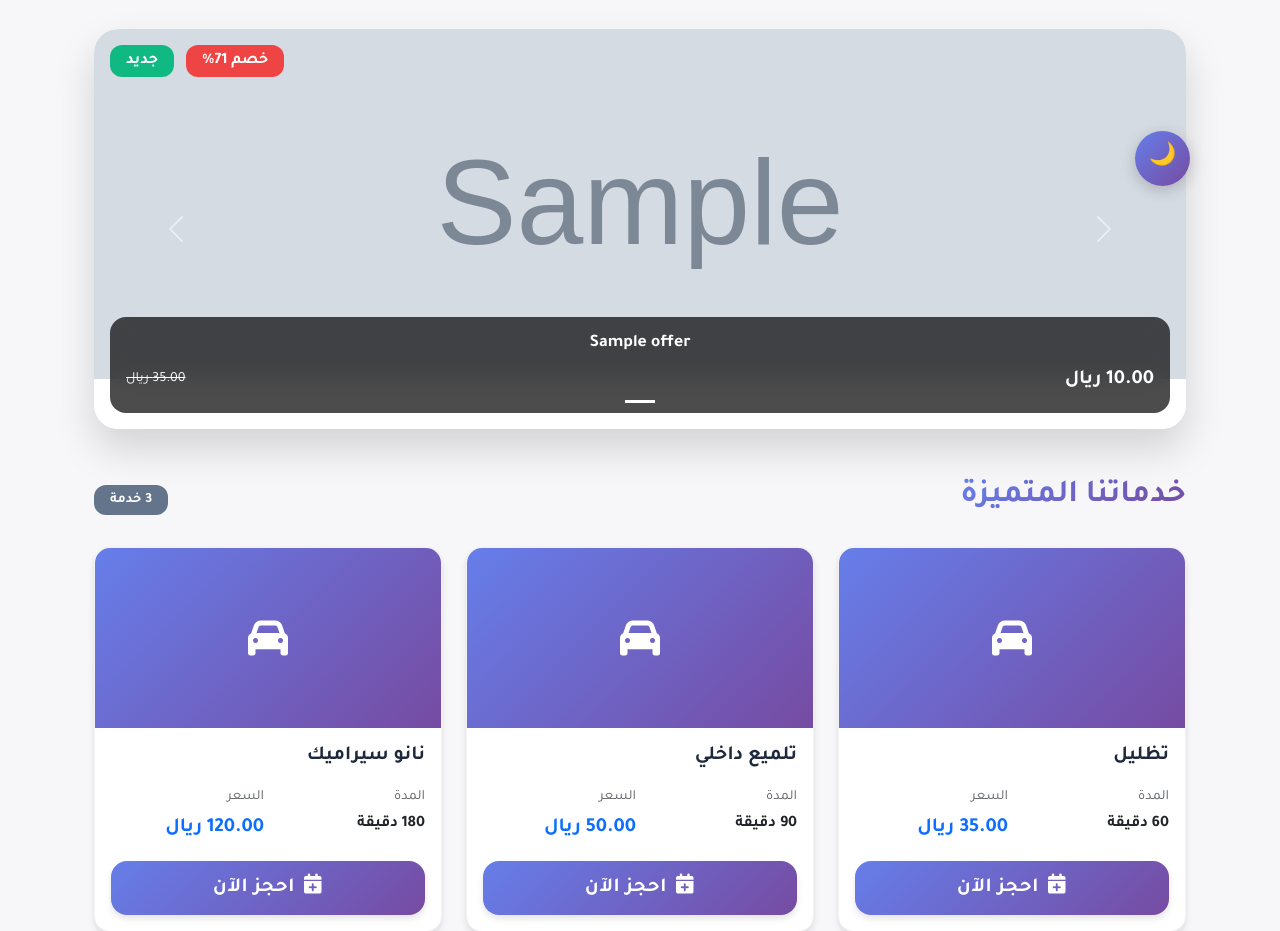
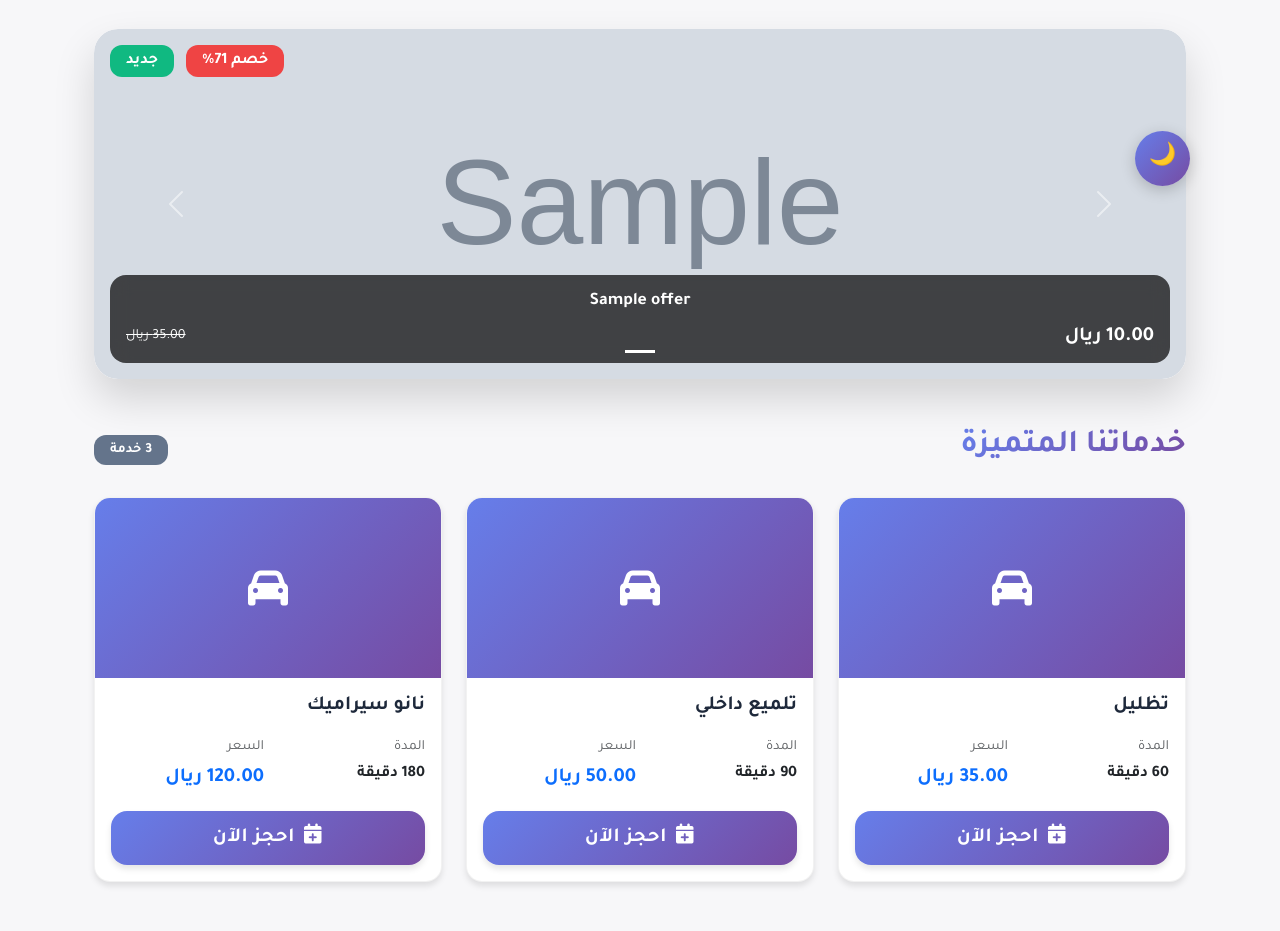
Before and after one commit to king28mohammed20-hash/bestone, a Flask app: page / in a window 1280 px wide. Shown: the part 594-1525 px from the top of the page. Run offline with Flask 3, Linux system fonts and the light colour scheme; data comes from the database, SQL or seed files in the repository; tables that the repository leaves empty hold one stand-in row (values such as "Sample post"); grey boxes marked "Sample" are stand-in pictures.

Commit message:
Update unified-theme.css

```diff
--- a/static/css/unified-theme.css
+++ b/static/css/unified-theme.css
@@ -1020,10 +1020,21 @@ button[onclick*="scrollTo"] {
 }
 
 
+
+
+
+/* إصلاح شامل للعروض */
+.carousel-inner {
+  height: 350px !important;
+}
+
+.carousel-item {
+  height: 100% !important;
+}
+
 .carousel-item img {
   width: 100% !important;
-  height: 350px !important;
+  height: 100% !important;
   object-fit: cover !important;
   object-position: center !important;
-  background: #f8f9fa !important;
 }
```
